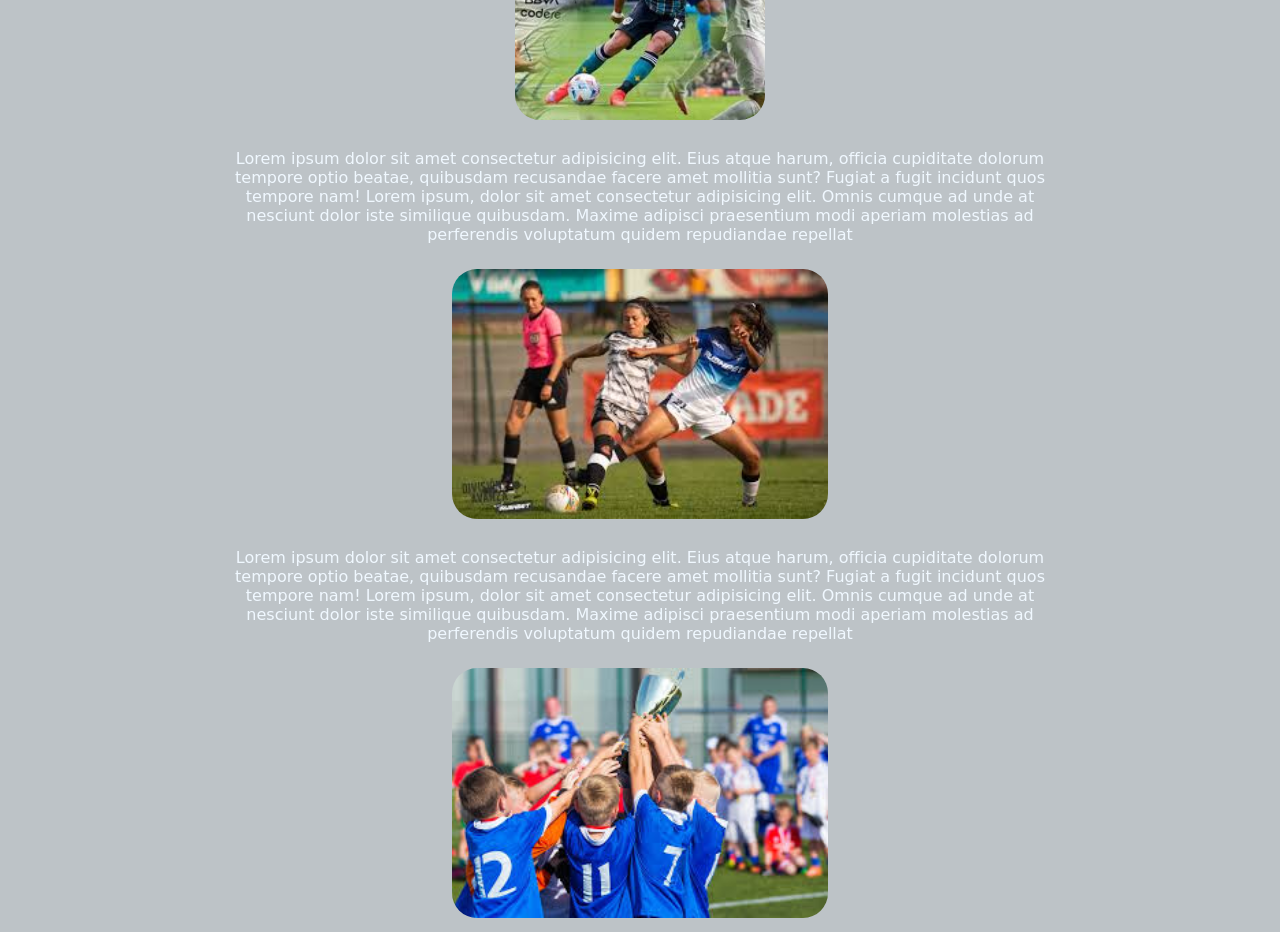
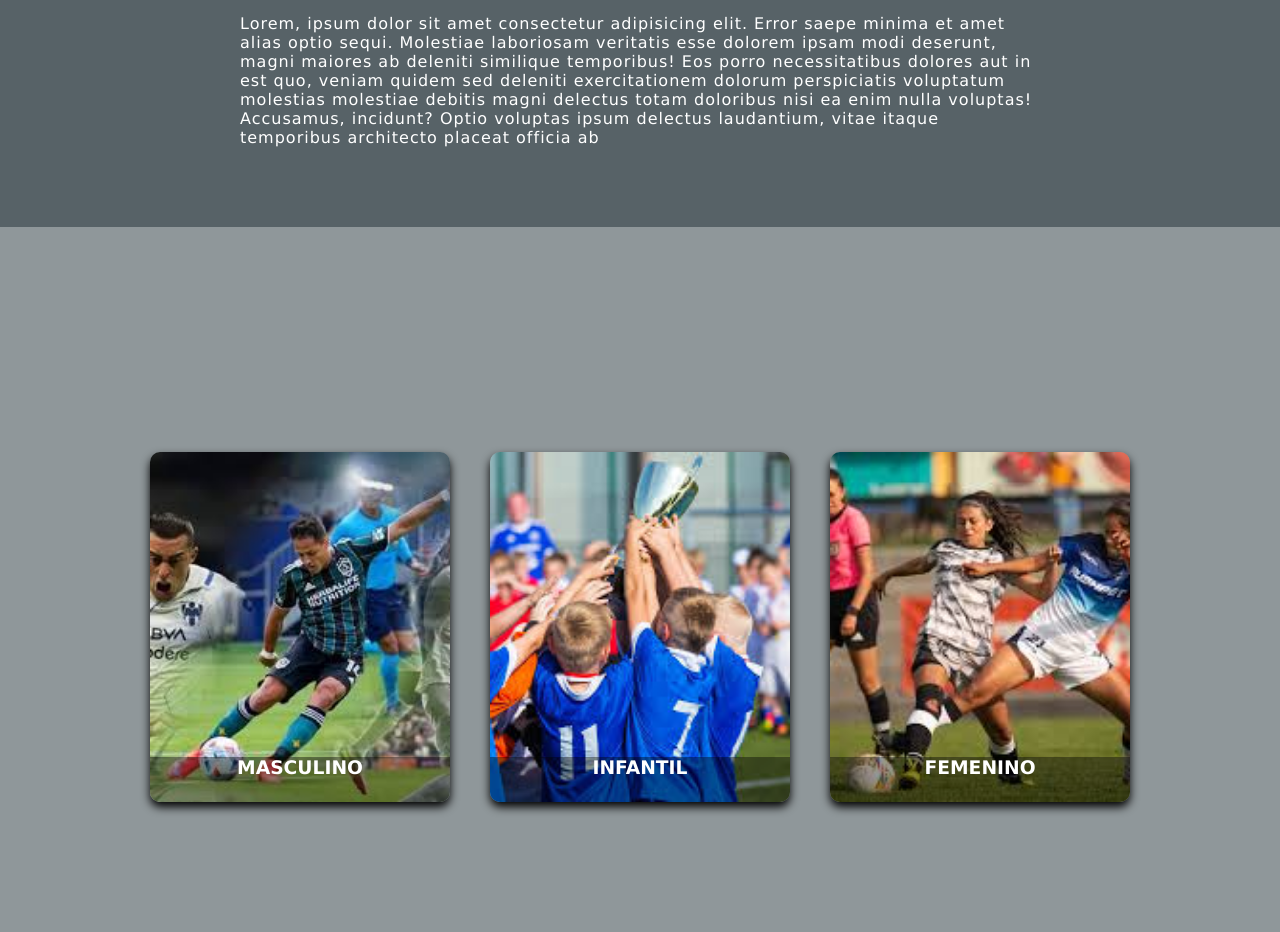
Before and after one commit to Camiloher89/pre-entrega2-camilohernandez, a plain HTML site: page torneos.html in a window 1280 px wide. Shown: the part 644-1576 px from the top of the page. Drawn offline with Linux system fonts and the light colour scheme.

Commit message:
revisando arreglos

```diff
--- a/estilos/estilos.css
+++ b/estilos/estilos.css
@@ -237,6 +237,7 @@ header {
     margin-left: auto;
     margin-right: auto;
     justify-content: center;
+    letter-spacing: 1px;
 }
 
 /* ----------------------------- estilos footer ----------------------------- */
@@ -308,3 +309,77 @@ footer {
     height: 1px;
     background-color: #4d4d5c;
 }
+/* ----------------------------- estilos torneos ---------------------------- */
+.marco {
+    display: flex;
+    flex-wrap: wrap;
+    align-items: center;
+    justify-content: center;
+    min-height: 100vh;
+    background:#8f979a;
+}
+
+.card {
+    position: relative;
+    width: 300px;
+    height: 350px;
+    margin: 20px;
+
+}
+.card .cara {
+    position: absolute;
+    width: 100%;
+    height: 100%;
+    backface-visibility: hidden;
+    border-radius: 10px;
+    overflow: hidden;
+    transition: .9s;
+
+}
+.card .frente {
+    transform: perspective(600px)rotateY(0deg);
+    box-shadow:0 5px 10px #000 ;
+}
+.card .frente img {
+    position: absolute;
+    width: 100%;
+    height: 100%;
+    object-fit: cover;
+}
+
+.card .frente h3 {
+    position: absolute;
+    bottom: 0;
+    width: 100%;
+    height: 45px;
+    color: #fff;
+    background: rgba(0,0,0,.4);
+    text-align: center;
+    text-transform: uppercase;
+}
+.card .atras {
+    transform: perspective(600px)rotateY(180deg);
+    background: #130d21;
+    padding: 15px;
+    color: #f3f3f3;
+    display: flex;
+    flex-direction: column;
+    justify-content: space-between;
+    text-align: center;
+    box-shadow:0 5px 10px #000 ;
+}
+.card .atras h3 {
+    font-size: 20px;
+    margin-top: 20px;
+    letter-spacing: 2px;
+    text-transform: uppercase;
+}
+.card .atras p {
+    letter-spacing: 1px;
+}
+.card:hover .frente {
+    transform: perspective(600px)rotateY(180deg);
+}
+.card:hover .atras {
+    transform: perspective(600px)rotateY(360deg);
+}
--- a/torneos.html
+++ b/torneos.html
@@ -4,150 +4,154 @@
 <head>
     <meta charset="UTF-8">
     <meta http-equiv="X-UA-Compatible" content="IE=edge">
-    <meta name="viewport" content="width=device-width, initial-scale=1.0">
-    <title>pre-entrega</title>
-
-
+    <meta name="viewport"
+        content="width=device-width,user-scalable=no, initial-scale=1.0,maximum-scale=1.0,minimun-scale=1.0">
+    <title>torneoscyc</title>
+    <!-- --------------------------- mis iconos --------------------------- -->
+    <link rel="stylesheet" href=" https://maxcdn.bootstrapcdn.com/font-awesome/4.7.0/css/font-awesome.min.css ">
     <!-- -------------------------- mis estilos --------------------------- -->
-    <link rel="stylesheet" href="./estilos/stylo.css">
-    <!-- ----------------------------- mis iconos ------------------------------ -->
-    <link rel="stylesheet" href=" https://maxcdn.bootstrapcdn.com/font-awesome/4.7.0/css/font-awesome.min.css ">
+    <link rel="stylesheet" href="./estilos/estilos.css">
 </head>
 
 <body>
-    <!-- ------------------------------- header -------------------------------- -->
-    <header class="cabeza">
-        <p>
-            ¡hacelo a lo <br>
-            grande!
-        </p>
-
-    </header>
+    <!-- --------------------------- banner animado ---------------------------- -->
+    <div class="banner">
+        <div class="pelota"></div>
+    </div>
     <!-- ----------------------------- navegacion ------------------------------ -->
-    <nav class="navbar">
-        <a href="index.html">inicio</a>
-        <a href="complejo.html">complejo</a>
+    <header>
+        <h2 class="logo">cyc <br>torneos</h2>
+        <input type="checkbox" id="check">
+        <label for="check" class="mostrar-menu">&#8801</label>
+        <nav class="menu">
+            <a href="index.html">nosotros</a>
             <a href="torneos.html">torneos</a>
             <a href="premios.html">premios</a>
+            <a href="complejo.html">complejo</a>
             <a href="contacto.html">contacto</a>
-
+            <label for="check" class="esconder-menu">&#215</label>
         </nav>
-    <div id="contenedora">
-        <!-- ------------------------------ complejo ------------------------------- -->
-        <section class="content-nosotros">
-            <h2 class="titulo">
+        <!-- ------------------------------- cartel -------------------------------- -->
+    </header>
+    <section class="cartel">
+        <div class="contenido-cartel">
+            <h3>hacelo a lo <span>grande!!!</span></h3>
+            <a href="contacto.html" class="boton-inscribite">inscribite</a>
+        </div>
+    </section>
+    <!-- ------------------------------ contenido ------------------------------ -->
+    <div class="central">
+        <div class="contenido-central">
+            <h1>
                 torneos
-            </h2>
-            <p class="texto">
-                Lorem ipsum, dolor sit amet consectetur adipisicing elit. Maiores, sint praesentium. Vel quidem quod
-                minus
-                eveniet a neque nihil temporibus tempora incidunt impedit quos deserunt quaerat, harum ipsam
-                consequuntur
-                dolore?Lorem ipsum dolor, sit amet consectetur adipisicing
+            </h1>
+            <p>
+                Lorem, ipsum dolor sit amet consectetur adipisicing elit. Error saepe minima et amet alias optio sequi.
+                Molestiae laboriosam veritatis esse dolorem ipsam modi deserunt, magni maiores ab deleniti similique
+                temporibus!
+                Eos porro necessitatibus dolores aut in est quo, veniam quidem sed deleniti exercitationem dolorum
+                perspiciatis voluptatum molestias molestiae debitis magni delectus totam doloribus nisi ea enim nulla
+                voluptas! Accusamus, incidunt?
+                Optio voluptas ipsum delectus laudantium, vitae itaque temporibus architecto placeat officia ab
             </p>
-            <div class="complejo">
-                <div class="comedor"><img src="/imagenesfutbol/futbol-masculino.jpg" alt="comedor">
+        </div>
+    </div>
+    <!-- ------------------------------ tarjetas ------------------------------- -->
+    <div class="marco">
+        <div class="card">
+            <div class="cara frente">
+                <img src="/imagenesfutbol/futbol-masculino.jpg" alt="futbol-masculino">
+                <h3>masculino</h3>
+            </div>
+            <div class="cara atras">
+                <h3>
+                    masculino
+                </h3>
                 <p>
-                        Lorem ipsum dolor sit amet consectetur adipisicing elit. Eius atque harum, officia cupiditate
-                        dolorum tempore optio beatae, quibusdam recusandae facere amet mollitia sunt? Fugiat a fugit
-                        incidunt quos tempore nam!
-                        Lorem ipsum, dolor sit amet consectetur adipisicing elit. Omnis cumque ad unde at nesciunt dolor
-                        iste similique quibusdam. Maxime adipisci praesentium modi aperiam molestias ad perferendis
-                        voluptatum quidem repudiandae repellat
+                    Lorem ipsum dolor, sit amet consectetur adipisicing elit. Possimus repellendus, blanditiis maiores
+                    quibusdam saepe, optio sapiente quas temporibus magnam laborum eaque similique, rerum ipsa
+                    molestiae.
                 </p>
-
+                <div class="link">
+                    <a href="contacto.html" class="boton-inscribite">inscribite</a>
                 </div>
-                <div class="comedor"><img src="/imagenesfutbol/futbol-femenino.jpg" alt="comedor">
+            </div>
+        </div>
+        <div class="card">
+            <div class="cara frente">
+                <img src="/imagenesfutbol/futbol-infantil.jpg" alt="futbol-infantil">
+                <h3>infantil</h3>
+            </div>
+            <div class="cara atras">
+                <h3>
+                    infantil
+                </h3>
                 <p>
-                        Lorem ipsum dolor sit amet consectetur adipisicing elit. Eius atque harum, officia cupiditate
-                        dolorum tempore optio beatae, quibusdam recusandae facere amet mollitia sunt? Fugiat a fugit
-                        incidunt quos tempore nam!
-                        Lorem ipsum, dolor sit amet consectetur adipisicing elit. Omnis cumque ad unde at nesciunt dolor
-                        iste similique quibusdam. Maxime adipisci praesentium modi aperiam molestias ad perferendis
-                        voluptatum quidem repudiandae repellat
+                    Lorem ipsum dolor, sit amet consectetur adipisicing elit. Possimus repellendus, blanditiis maiores
+                    quibusdam saepe, optio sapiente quas temporibus magnam laborum eaque similique, rerum ipsa
+                    molestiae.
                 </p>
-
+                <div class="link">
+                    <a href="contacto.html" class="boton-inscribite">inscribite</a>
                 </div>
-                <div class="comedor"><img src="/imagenesfutbol/futbol-infantil.jpg" alt="comedor">
+            </div>
+        </div>
+        <div class="card">
+            <div class="cara frente">
+                <img src="/imagenesfutbol/futbol-femenino.jpg" alt="futbol-femenino">
+                <h3>femenino</h3>
+            </div>
+            <div class="cara atras">
+                <h3>
+                    femenino
+                </h3>
                 <p>
-                        Lorem ipsum dolor sit amet consectetur adipisicing elit. Eius atque harum, officia cupiditate
-                        dolorum tempore optio beatae, quibusdam recusandae facere amet mollitia sunt? Fugiat a fugit
-                        incidunt quos tempore nam!
-                        Lorem ipsum, dolor sit amet consectetur adipisicing elit. Omnis cumque ad unde at nesciunt dolor
-                        iste similique quibusdam. Maxime adipisci praesentium modi aperiam molestias ad perferendis
-                        voluptatum quidem repudiandae repellat
+                    Lorem ipsum dolor, sit amet consectetur adipisicing elit. Possimus repellendus, blanditiis maiores
+                    quibusdam saepe, optio sapiente quas temporibus magnam laborum eaque similique, rerum ipsa
+                    molestiae.
                 </p>
-
+                <div class="link">
+                    <a href="contacto.html" class="boton-inscribite">inscribite</a>
                 </div>
-
-
             </div>
-
-        </section>
         </div>
+    </div>
+    <!-- ------------------------------- fotter -------------------------------- -->
     <footer>
-        <div class="banner-wrapper">
-            <div class="icon-text">
-                <div class="icon-text-icon">
-                    <ol class="navpie">
-                        <li>
-                            <a href="index.html">inicio</a>
-                        </li>
-                        <li>
+        <div class="contenedor-footer">
+            <div class="box-footer">
+                <div class="logo">
+                    <h2>cyc <br>torneos</h2>
+                </div>
+                <div class="contamos">
+                    <p>Lorem ipsum dolor sit amet consectetur adipisicing elit. Fugit recusandae veritatis asperiores ex
+                        debitis omnis, vitae voluptatem iure deserunt molestiae ipsum cupiditate dolore doloremque nisi
+                        aliquid molestias quam quae aspernatur?</p>
+                </div>
+            </div>
+            <div class="box-footer">
+                <h3>navega</h3>
+                <a href="index.html">nosotros</a>
+                <a href="torneos.html">torneos</a>
+                <a href="premios.html">premios</a>
                 <a href="complejo.html">complejo</a>
-                        </li>
-                        <li>
-                            <a href="torneos.html">torneos</a>
-                        </li>
-                        <li>
-                            <a href="premios.html">premios</a>
-                        </li>
-                        <li>
                 <a href="contacto.html">contacto</a>
-                        </li>
-
-                    </ol>
-
             </div>
-                <div class="icon-text-text">
-                    <ol>
-                        <li>
-                            <a href="mailto:contact@camilo.com">
-                                <i class="fa fa-envelope-o"></i> e-mail
-                            </a>
-                        </li>
-                        <li>
-                            <a href="http://facebook.com" target="_blank">
-                                <i class="fa fa-facebook"></i>acebook
-                            </a>
-                        </li>
-                        <li>
-                            <a href="http://twitter.com" target="_blank">
-                                <i class="fa fa-twitter"></i> twitter
-                            </a>
-                        </li>
-                        <li>
-                            <a href="http://instagram.com" target="_blank">
-                                <i class="fa fa-instagram"></i> instagram
-                            </a>
-                        </li>
-                        <li>
-                            <a href="http://youtube.com" target="_blank">
-                                <i class="fa fa-youtube"></i> youtube
-                            </a>
-                        </li>
-                    </ol>
-
+            <div class="box-footer">
+                <h3>seguinos</h3>
+                <a href="mailto:contact@camilo.com"><i class="fa fa-envelope-o"></i> e-mail</a>
+                <a href="http://facebook.com" target="_blank"><i class="fa fa-facebook-square" aria-hidden="true"></i>
+                    facebook</a>
+                <a href="http://twitter.com" target="_blank"> <i class="fa fa-twitter"></i> twitter</a>
+                <a href="http://instagram.com" target="_blan"> <i class="fa fa-instagram"></i> instagram</a>
+                <a href="http://youtube.com" target="_blank"><i class="fa fa-youtube"></i> youtube</a>
             </div>
-
         </div>
-
+        <div class="box-copyright">
+            <hr>
+            <p>todos los derechos reservados <b>&copy; camilo hernandez</b></p>
         </div>
     </footer>
-    <footer class="second-footer">
-        <p>
-            &copy;camiloHernandez
-        </p>
+</body>
 
-    </footer>
-</body>
+</html>
```
Also changed, not shown: campeonatos.html (added, +153 -0 lines). Lines whose indentation alone changed are shown as unchanged.
